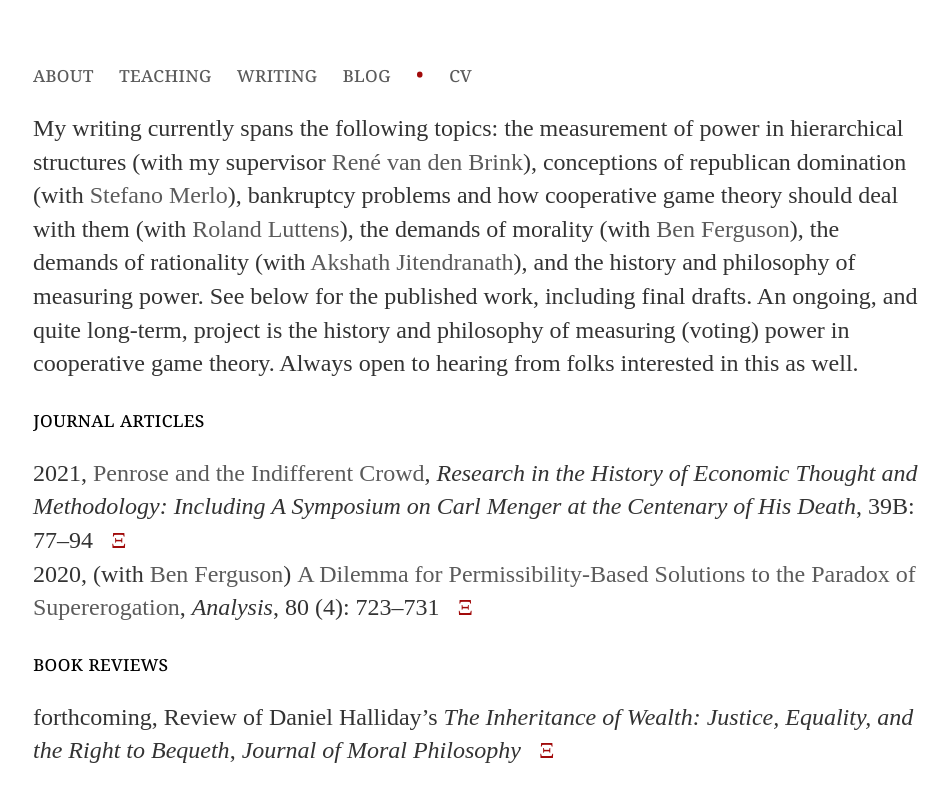
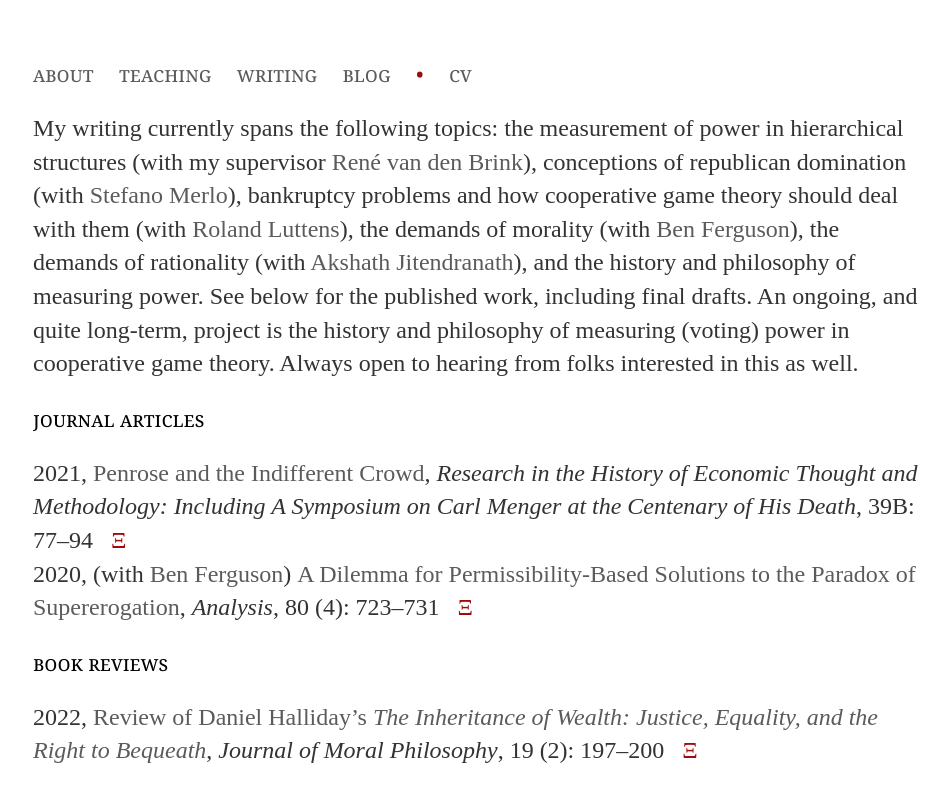
Before and after one commit to uzunovam/uzunovam, a Jekyll site: the page built from writing/index.html, in a window 1280 px wide. Shown: the top 802 px of the page, without its empty margins (159-1108 px from the left). Built offline with Jekyll 4.4.1, drawn with Linux system fonts in a browser that asks for light colours.

Commit message:
Update index.html

```diff
--- a/writing/index.html
+++ b/writing/index.html
@@ -8,5 +8,5 @@ title: Writing
 	<p>2021, <a href="https://doi.org/10.1108/S0743-41542021000039B006">Penrose and the Indifferent Crowd</a>, <cite>Research in the History of Economic Thought and Methodology: Including A Symposium on Carl Menger at the Centenary of His Death</cite>, 39B: 77–94 &nbsp; <a href="/files/papers/Penrose and the Indifferent Crowd.pdf"><bullet>&Xi;</bullet></a></br>
 	2020, (with <a href="https://www.benjaminferguson.org/">Ben Ferguson</a>) <a href="https://doi.org/10.1093/analys/anaa033">A Dilemma for Permissibility-Based Solutions to the Paradox of Supererogation</a>, <cite>Analysis</cite>, 80 (4): 723–731  &nbsp; <a href="/files/papers/A Dilemma for Permissibility-Based Solutions to the Paradox of Supererogation.pdf"><bullet>&Xi;</bullet></a></p>
 	<section>book reviews</section>
-	<p>forthcoming, Review of Daniel Halliday’s <cite>The Inheritance of Wealth: Justice, Equality, and the Right to Bequeth</cite>, <cite>Journal of Moral Philosophy</cite> &nbsp; <a href="/files/papers/Halliday, The Inheritance of Wealth, Review.pdf"><bullet>&Xi;</bullet></a></p>
+	<p>2022, <a href="https://doi.org/10.1163/17455243-19020001">Review of Daniel Halliday’s <cite>The Inheritance of Wealth: Justice, Equality, and the Right to Bequeath</cite></a>, <cite>Journal of Moral Philosophy</cite>, 19 (2): 197–200 &nbsp; <a href="/files/papers/Halliday, The Inheritance of Wealth, Review.pdf"><bullet>&Xi;</bullet></a></p>
 </div><!-- /.blurb -->
```
